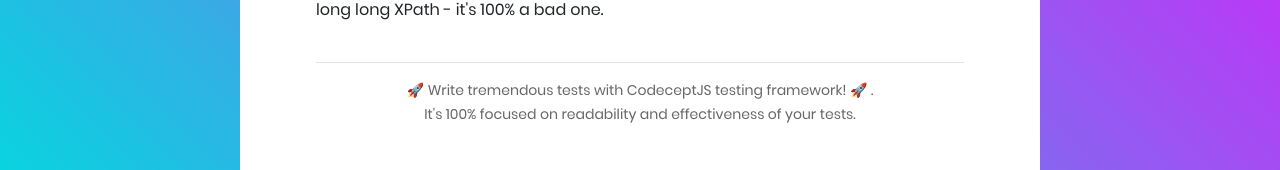
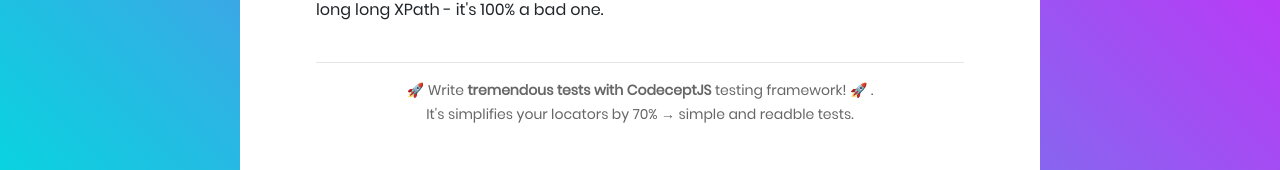
Before and after one commit to DavertMik/locator, a plain HTML site: page index.html in a window 1280 px wide. Shown: the part 554-724 px from the top of the page. Drawn offline with nearby package versions, Linux system fonts and the light colour scheme.

Commit message:
improved codeceptjs ad

```diff
--- a/index.html
+++ b/index.html
@@ -67,7 +67,7 @@
 
 				<p class="text-center">
 
-				🚀 <a href="https://codecept.io">Write tremendous tests with CodeceptJS testing framework</a>! 🚀 .<br> It's 100% focused on readability and effectiveness of your tests.
+				🚀 <a href="https://codecept.io">Write <b>tremendous tests with CodeceptJS</b> testing framework</a>! 🚀 .<br> It's simplifies your locators by 70% &rarr; simple and readble tests.
 
 			</p>
 
```
